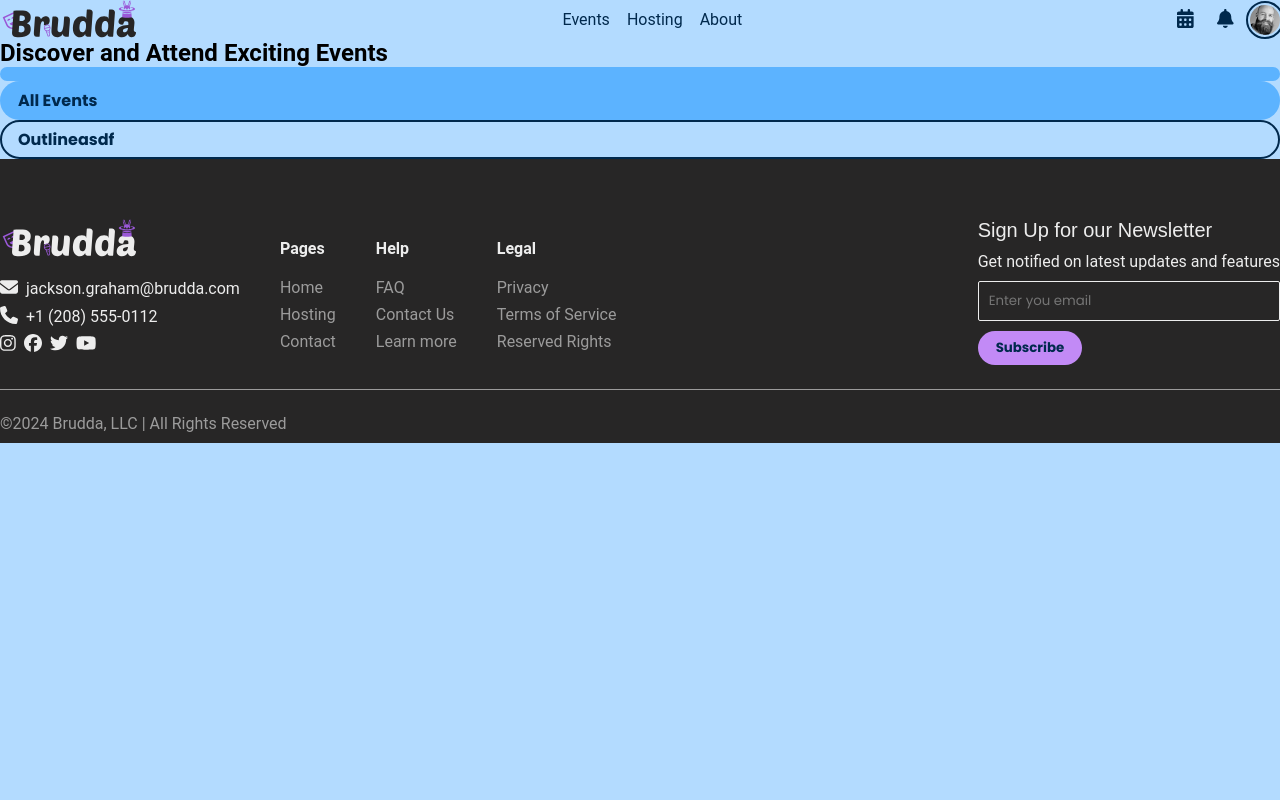
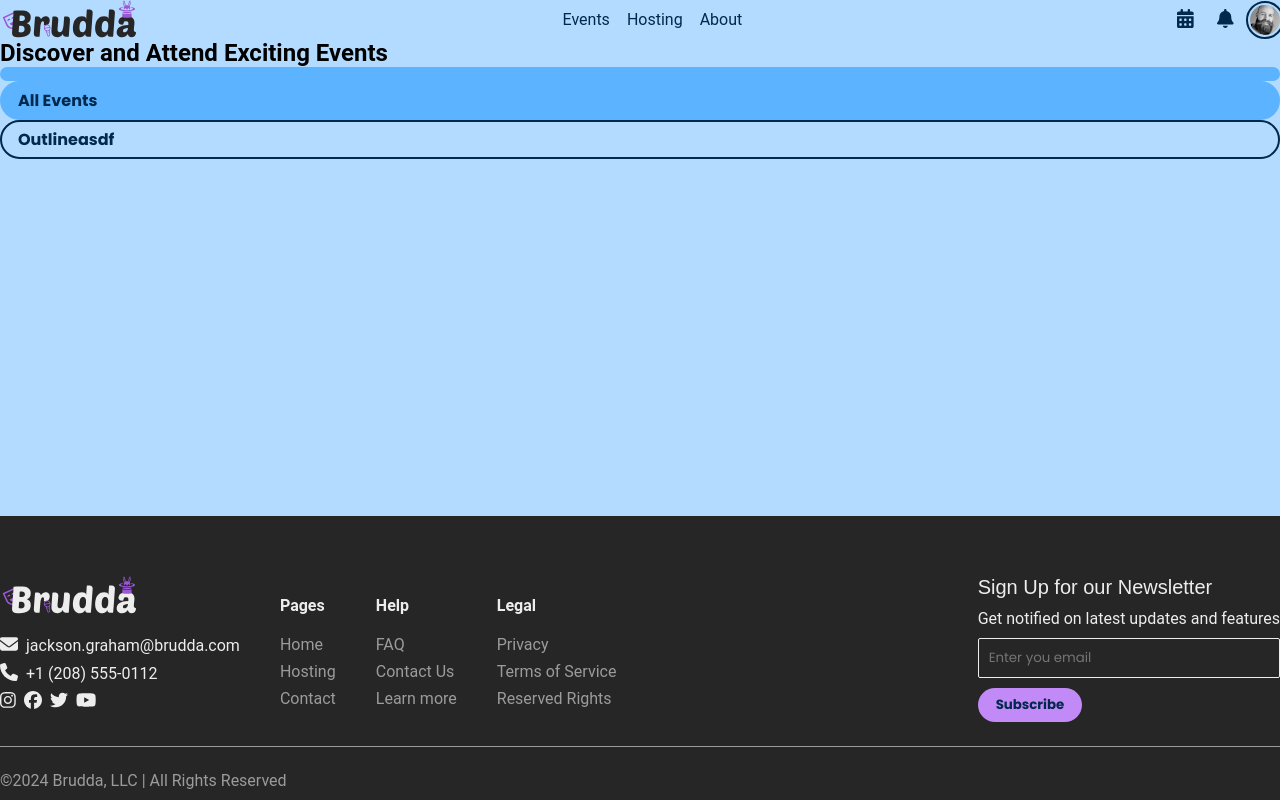
Before and after one commit to LilSecret/event-brudda, a React (Vite) app: page / in a window 1280 px wide. Built offline with nearby package versions, Linux system fonts and the light colour scheme; a web font is replaced by a local one.

Commit message:
position footer at bottom of page

```diff
--- a/src/components/Footer/styles.css
+++ b/src/components/Footer/styles.css
@@ -2,6 +2,7 @@
   background-color: var(--clr-neutral-900);
   color: rgba(237, 237, 237, 0.592);
   padding-block: 60px 10px;
+  margin-top: auto;
 }
 
 .footer-header {
--- a/src/styles/general.css
+++ b/src/styles/general.css
@@ -28,8 +28,11 @@
 }
 
 #root {
-  height: 100vh;
+  min-height: 100vh;
+  display: flex;
+  flex-direction: column;
   max-width: 100%;
+  position: relative;
 }
 
 body {
```
